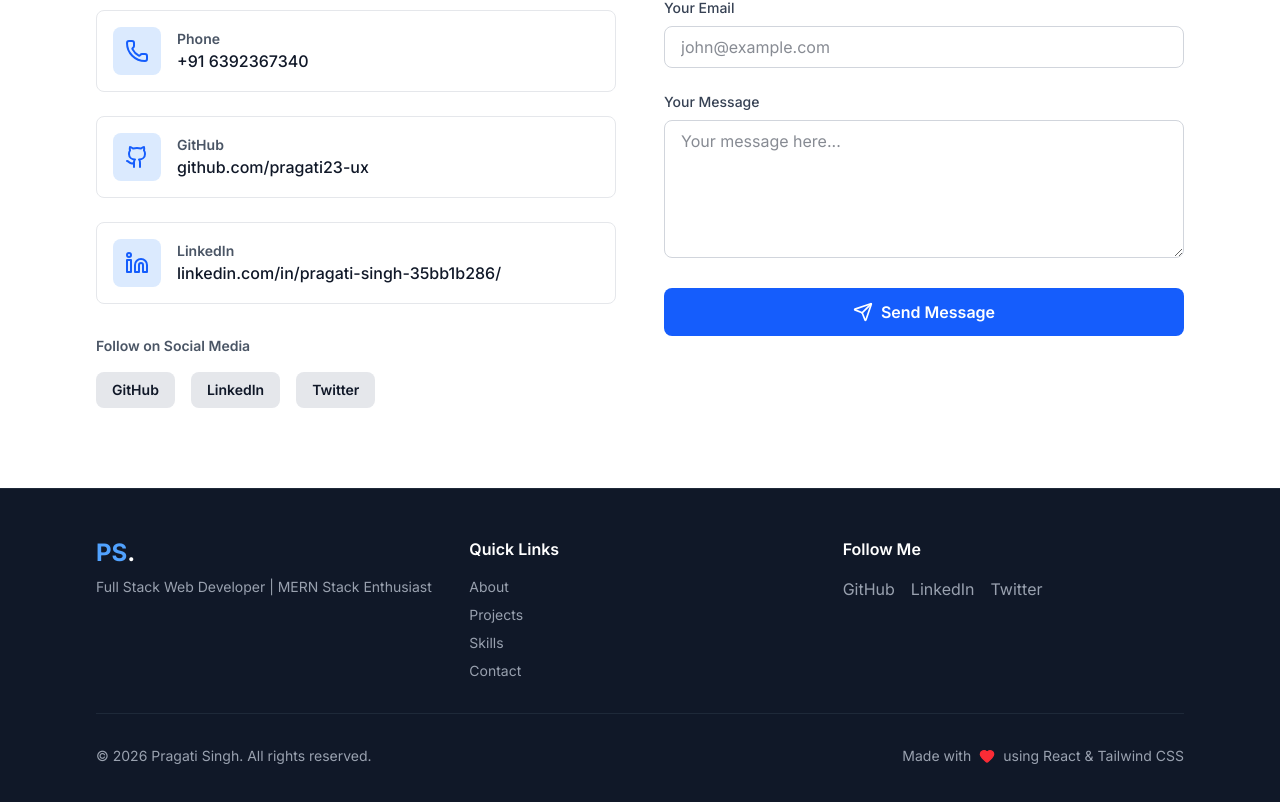
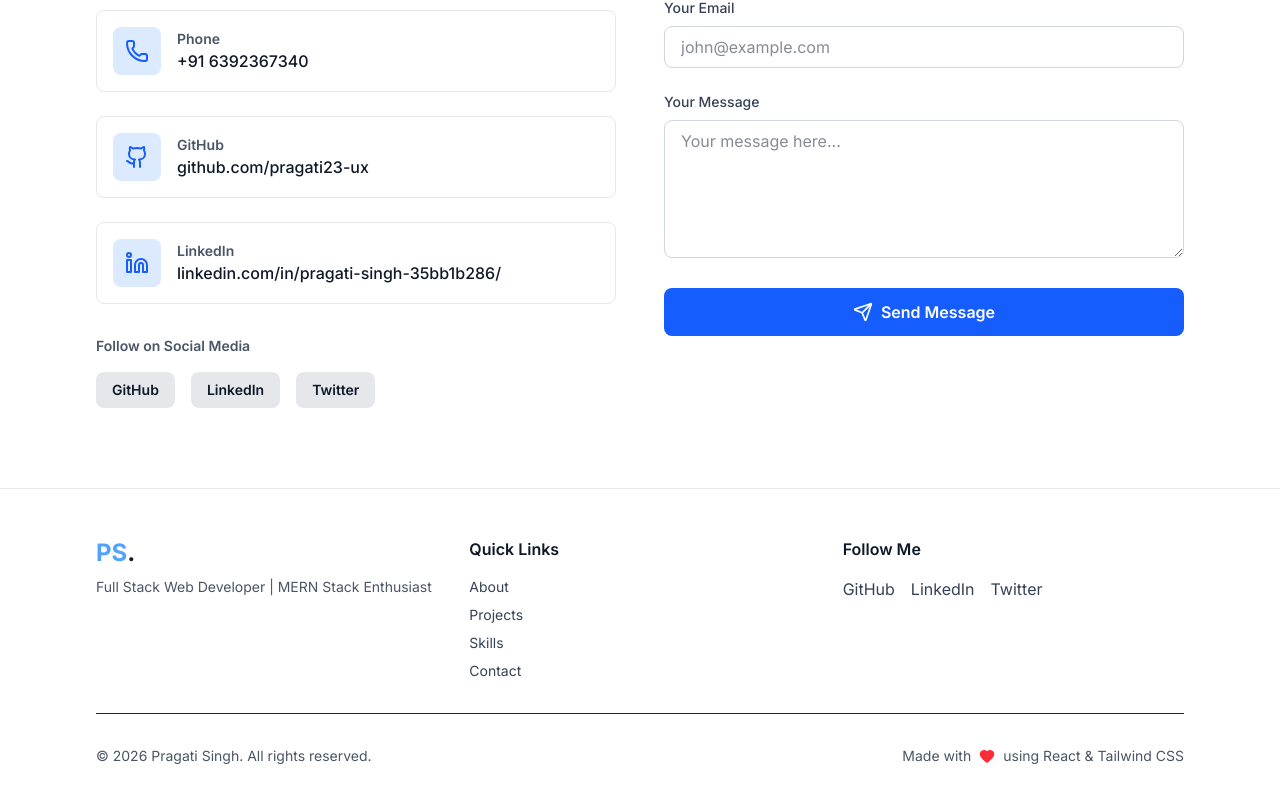
Before and after one commit to pragati23-ux/Portfolio, a React (Vite) app: page / in a window 1280 px wide. Shown: the part 5776-6578 px from the top of the page. Built offline with nearby package versions, Linux system fonts and the light colour scheme; no server answers.

Commit message:
fix: footer respects dark mode

```diff
--- a/src/components/Footer.tsx
+++ b/src/components/Footer.tsx
@@ -7,13 +7,12 @@ interface FooterProps {
 
 export function Footer({ isDark }: FooterProps) {
   const currentYear = new Date().getFullYear();
+  const headingClass = isDark ? 'text-white' : 'text-gray-900';
+  const subTextClass = isDark ? 'text-gray-400' : 'text-gray-600';
+  const linkClass = isDark ? 'text-gray-400 hover:text-blue-400' : 'text-gray-700 hover:text-blue-500';
 
   return (
-    <footer className={`w-full transition-colors duration-300 ${
-      isDark
-        ? 'bg-gray-900 border-gray-800'
-        : 'bg-gray-900 border-gray-800'
-    } border-t`}>
+    <footer className={`w-full transition-colors duration-300 ${isDark ? 'bg-gray-900 border-gray-800 text-gray-400' : 'bg-white border-gray-200 text-gray-700'} border-t`}>
       <div className="max-w-6xl mx-auto px-4 sm:px-6 lg:px-8 py-12">
         {/* Main Footer Content */}
         <div className="grid grid-cols-1 md:grid-cols-3 gap-8 mb-8">
@@ -24,10 +23,10 @@ export function Footer({ isDark }: FooterProps) {
             transition={{ duration: 0.6 }}
             viewport={{ once: true }}
           >
-            <h3 className="text-2xl font-bold text-white mb-2">
+            <h3 className={`text-2xl font-bold ${headingClass} mb-2`}>
               <span className="text-blue-400">PS</span>.
             </h3>
-            <p className="text-gray-400 text-sm">
+            <p className={`${subTextClass} text-sm`}>
               Full Stack Web Developer | MERN Stack Enthusiast
             </p>
           </motion.div>
@@ -39,7 +38,7 @@ export function Footer({ isDark }: FooterProps) {
             transition={{ duration: 0.6, delay: 0.1 }}
             viewport={{ once: true }}
           >
-            <h4 className="text-white font-semibold mb-4">Quick Links</h4>
+            <h4 className={`${headingClass} font-semibold mb-4`}>Quick Links</h4>
             <ul className="space-y-2 text-sm">
               {[
                 { label: 'About', href: '#about' },
@@ -50,7 +49,7 @@ export function Footer({ isDark }: FooterProps) {
                 <li key={index}>
                   <a
                     href={link.href}
-                    className="text-gray-400 hover:text-blue-400 transition-colors"
+                    className={`${linkClass} transition-colors`}
                   >
                     {link.label}
                   </a>
@@ -66,7 +65,7 @@ export function Footer({ isDark }: FooterProps) {
             transition={{ duration: 0.6, delay: 0.2 }}
             viewport={{ once: true }}
           >
-            <h4 className="text-white font-semibold mb-4">Follow Me</h4>
+            <h4 className={`${headingClass} font-semibold mb-4`}>Follow Me</h4>
             <div className="flex gap-4">
               {[
                 { name: 'GitHub', url: 'https://github.com/pragati23-ux' },
@@ -79,7 +78,7 @@ export function Footer({ isDark }: FooterProps) {
                   target="_blank"
                   rel="noopener noreferrer"
                   whileHover={{ y: -5 }}
-                  className="text-gray-400 hover:text-blue-400 transition-colors"
+                  className={`${linkClass} transition-colors`}
                 >
                   {social.name}
                 </motion.a>
@@ -97,7 +96,7 @@ export function Footer({ isDark }: FooterProps) {
           whileInView={{ opacity: 1 }}
           transition={{ duration: 0.6 }}
           viewport={{ once: true }}
-          className="flex flex-col md:flex-row justify-between items-center gap-4 text-sm text-gray-400"
+          className={`flex flex-col md:flex-row justify-between items-center gap-4 text-sm ${subTextClass}`}
         >
           <p>
             &copy; {currentYear} Pragati Singh. All rights reserved.
```
